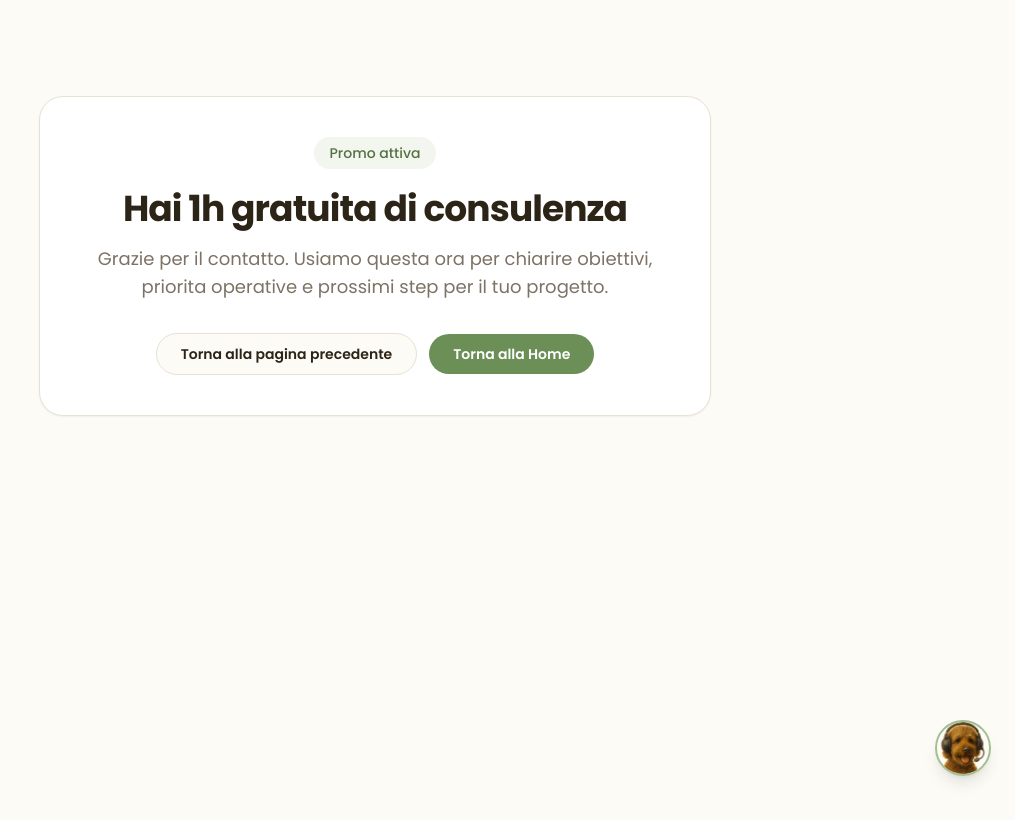
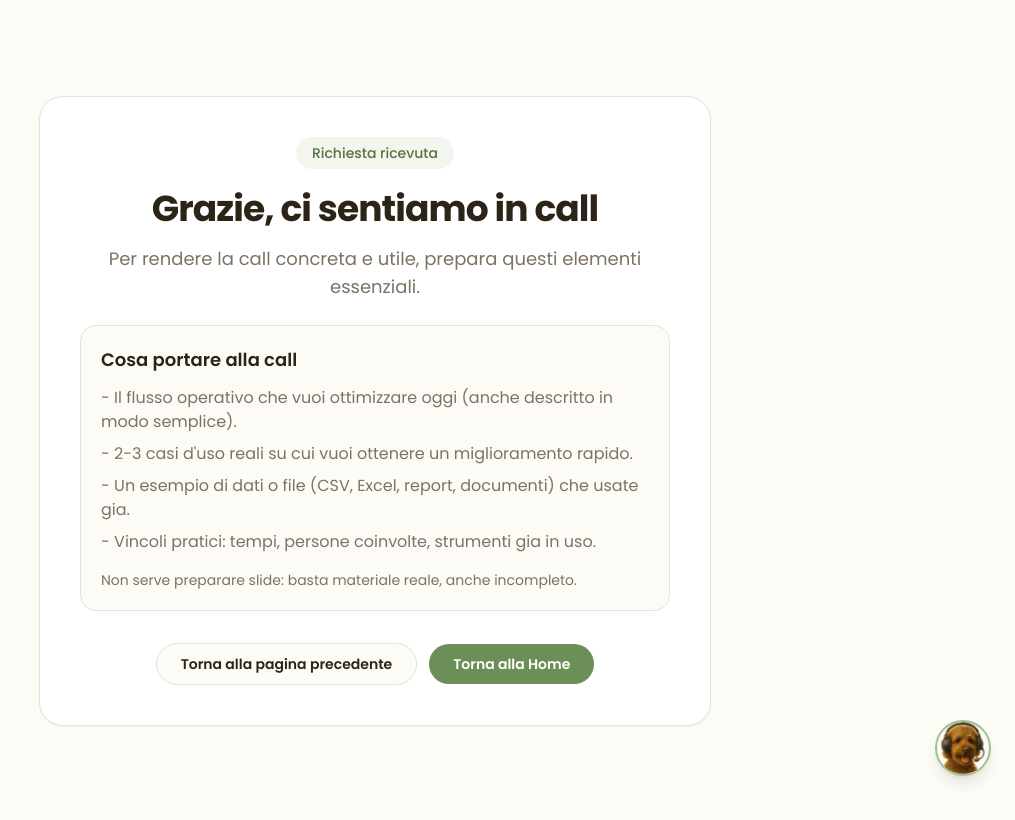
Before and after one commit to francemazzi/frasma, a Next.js app: page /discount in a window 1280 px wide. Shown: the whole page, without its empty margins (265-1280 px from the left). Built offline with nearby package versions, Linux system fonts and the light colour scheme.

Commit message:
feat: update discount page localization with new thank-you messages and practical call preparation details

```diff
--- a/lib/i18n/en.ts
+++ b/lib/i18n/en.ts
@@ -145,13 +145,24 @@ export const en: Record<string, string> = {
   "chat.meeting.title": "Meeting request",
 
   // Discount page
-  "discount.metaTitle": "Free consultation - Francesco Saverio Mazzi",
+  "discount.metaTitle": "Thanks for your request - Francesco Saverio Mazzi",
   "discount.metaDescription":
-    "You unlocked 1 free hour of consulting. Learn how to make the most of it.",
-  "discount.badge": "Active offer",
-  "discount.title": "You have 1 free hour of consulting",
+    "Thank-you page with practical information to bring to the call.",
+  "discount.badge": "Request received",
+  "discount.title": "Thanks, see you on the call",
   "discount.description":
-    "Thanks for reaching out. We can use this hour to clarify goals, operational priorities, and next steps for your project.",
+    "To keep the call practical and useful, please prepare these key items.",
+  "discount.bringTitle": "What to bring to the call",
+  "discount.bringItem1":
+    "The current workflow you want to optimize (a simple description is enough).",
+  "discount.bringItem2":
+    "2-3 real use cases where you want a quick and concrete improvement.",
+  "discount.bringItem3":
+    "A sample of your existing data or files (CSV, Excel, reports, documents).",
+  "discount.bringItem4":
+    "Practical constraints: timeline, people involved, tools already in use.",
+  "discount.callNote":
+    "No slides needed: real material, even if incomplete, is perfect.",
   "discount.backPrevious": "Back to previous page",
   "discount.backHome": "Back to Home",
 };
--- a/lib/i18n/it.ts
+++ b/lib/i18n/it.ts
@@ -146,13 +146,24 @@ export const it: Record<string, string> = {
   "chat.meeting.title": "Richiesta incontro",
 
   // Discount page
-  "discount.metaTitle": "Consulenza gratuita - Francesco Saverio Mazzi",
+  "discount.metaTitle": "Grazie per la richiesta - Francesco Saverio Mazzi",
   "discount.metaDescription":
-    "Hai ottenuto 1 ora gratuita di consulenza. Scopri come usarla al meglio.",
-  "discount.badge": "Promo attiva",
-  "discount.title": "Hai 1h gratuita di consulenza",
+    "Pagina di ringraziamento con le informazioni utili da portare alla call.",
+  "discount.badge": "Richiesta ricevuta",
+  "discount.title": "Grazie, ci sentiamo in call",
   "discount.description":
-    "Grazie per il contatto. Usiamo questa ora per chiarire obiettivi, priorita operative e prossimi step per il tuo progetto.",
+    "Per rendere la call concreta e utile, prepara questi elementi essenziali.",
+  "discount.bringTitle": "Cosa portare alla call",
+  "discount.bringItem1":
+    "Il flusso operativo che vuoi ottimizzare oggi (anche descritto in modo semplice).",
+  "discount.bringItem2":
+    "2-3 casi d'uso reali su cui vuoi ottenere un miglioramento rapido.",
+  "discount.bringItem3":
+    "Un esempio di dati o file (CSV, Excel, report, documenti) che usate gia.",
+  "discount.bringItem4":
+    "Vincoli pratici: tempi, persone coinvolte, strumenti gia in uso.",
+  "discount.callNote":
+    "Non serve preparare slide: basta materiale reale, anche incompleto.",
   "discount.backPrevious": "Torna alla pagina precedente",
   "discount.backHome": "Torna alla Home",
 };
--- a/pages/discount.tsx
+++ b/pages/discount.tsx
@@ -33,6 +33,20 @@ export default function DiscountPage() {
           <p className="mt-4 text-base sm:text-lg leading-relaxed text-farm-secondary">
             {t("discount.description")}
           </p>
+          <div className="mt-6 rounded-2xl border border-farm-border bg-farm-bg p-5 text-left">
+            <h2 className="text-base font-semibold text-farm-text sm:text-lg">
+              {t("discount.bringTitle")}
+            </h2>
+            <ul className="mt-3 space-y-2 text-sm sm:text-base text-farm-secondary">
+              <li>- {t("discount.bringItem1")}</li>
+              <li>- {t("discount.bringItem2")}</li>
+              <li>- {t("discount.bringItem3")}</li>
+              <li>- {t("discount.bringItem4")}</li>
+            </ul>
+            <p className="mt-4 text-sm text-farm-secondary">
+              {t("discount.callNote")}
+            </p>
+          </div>
 
           <div className="mt-8 flex flex-wrap items-center justify-center gap-3">
             <button
```
